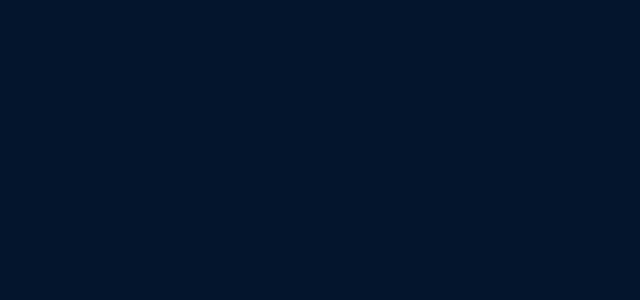
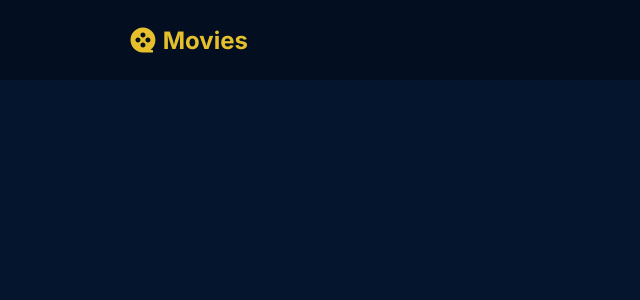
Before and after one commit to ValeskaLeandro/omens-frontend-test, a Next.js app: page / in a window 1280 px wide. Shown: the top 300 px of the page, without its empty margins (0-640 px from the left). Built offline with nearby package versions, Linux system fonts and the light colour scheme.

Commit message:
:sparkles: feat: Add header component.

```diff
--- /dev/null
+++ b/src/app/components/Header/Header.module.css
@@ -0,0 +1,34 @@
+.header {
+  position: fixed;
+  width: 100%;
+  height: 5rem;
+  z-index: 1;
+  display: flex;
+  align-items: center;
+  justify-content: center;
+  background: rgba(0, 0, 0, 0.25);
+  backdrop-filter: blur(3.5px);
+  -webkit-backdrop-filter: blur(3.5px);
+
+}
+
+.contentHeader {
+  width: 80%;
+  display: flex;
+  justify-content: space-between;
+  align-items: center;
+}
+
+.logo {
+  display: flex;
+  align-items: center;
+  justify-content: center;
+  gap: .3rem;
+  width: 7.5rem;
+  color: var(--yellow);
+}
+
+.logo span {
+  font-weight: bolder;
+  font-size: 24px;
+}
--- /dev/null
+++ b/src/app/components/Header/Header.tsx
@@ -0,0 +1,19 @@
+import Link from 'next/link';
+import styles from './Header.module.css'
+import { RiMovie2Fill } from 'react-icons/ri';
+import { IoSearch } from 'react-icons/io5';
+
+const Header = () => {
+  return(
+    <header className={styles.header}>
+      <div className={styles.contentHeader}>
+        <Link href={'/'} className={styles.logo}>
+          <RiMovie2Fill size={30} />
+          <span>Movies</span>
+        </Link>
+      </div>
+    </header>
+  )
+}
+
+export default Header;
--- a/src/app/layout.tsx
+++ b/src/app/layout.tsx
@@ -1,6 +1,7 @@
 import type { Metadata } from "next";
 import { Inter } from "next/font/google";
 import "@/app/styles/globals.css";
+import Header from "./components/Header/Header";
 
 const inter = Inter({ subsets: ["latin"] });
 
@@ -16,7 +17,10 @@
 }>) {
   return (
     <html lang="en">
-      <body className={inter.className}>{children}</body>
+      <body className={inter.className}>
+        <Header />
+        {children}
+        </body>
     </html>
   );
 }
```
